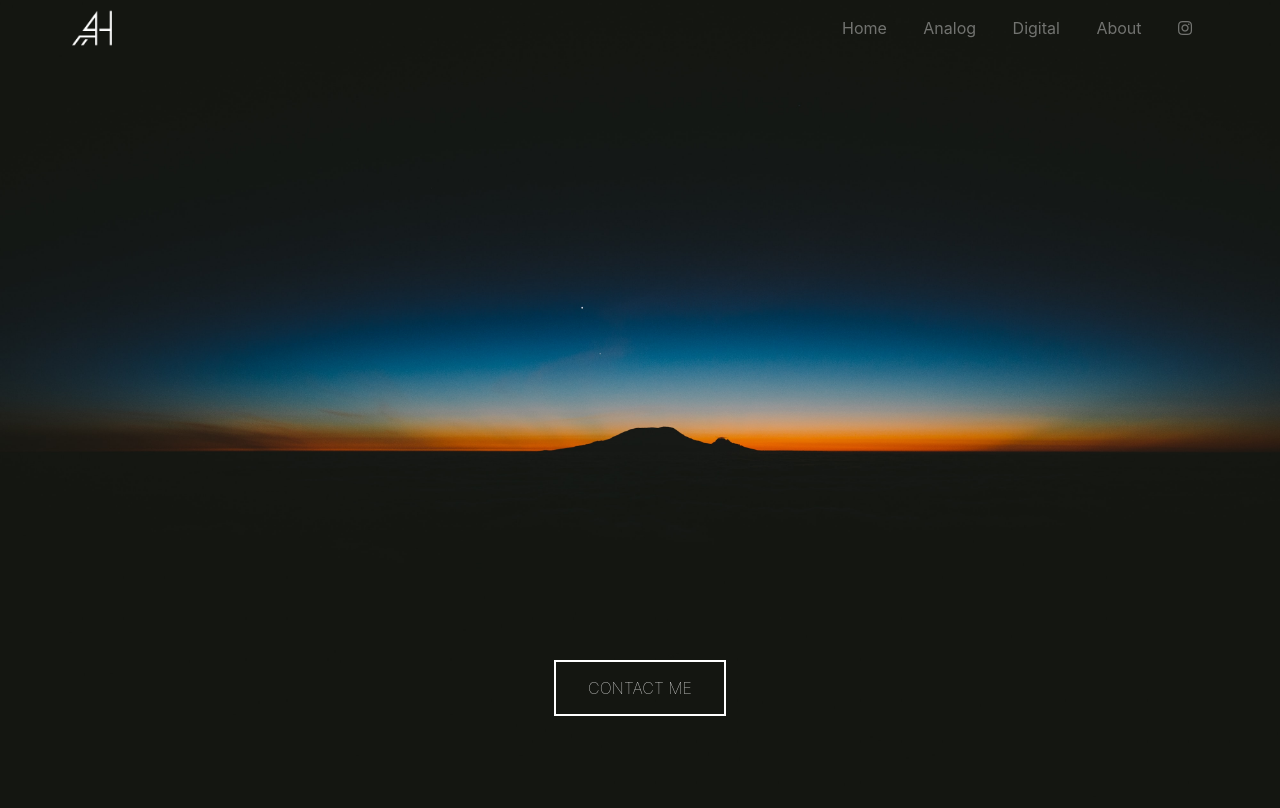
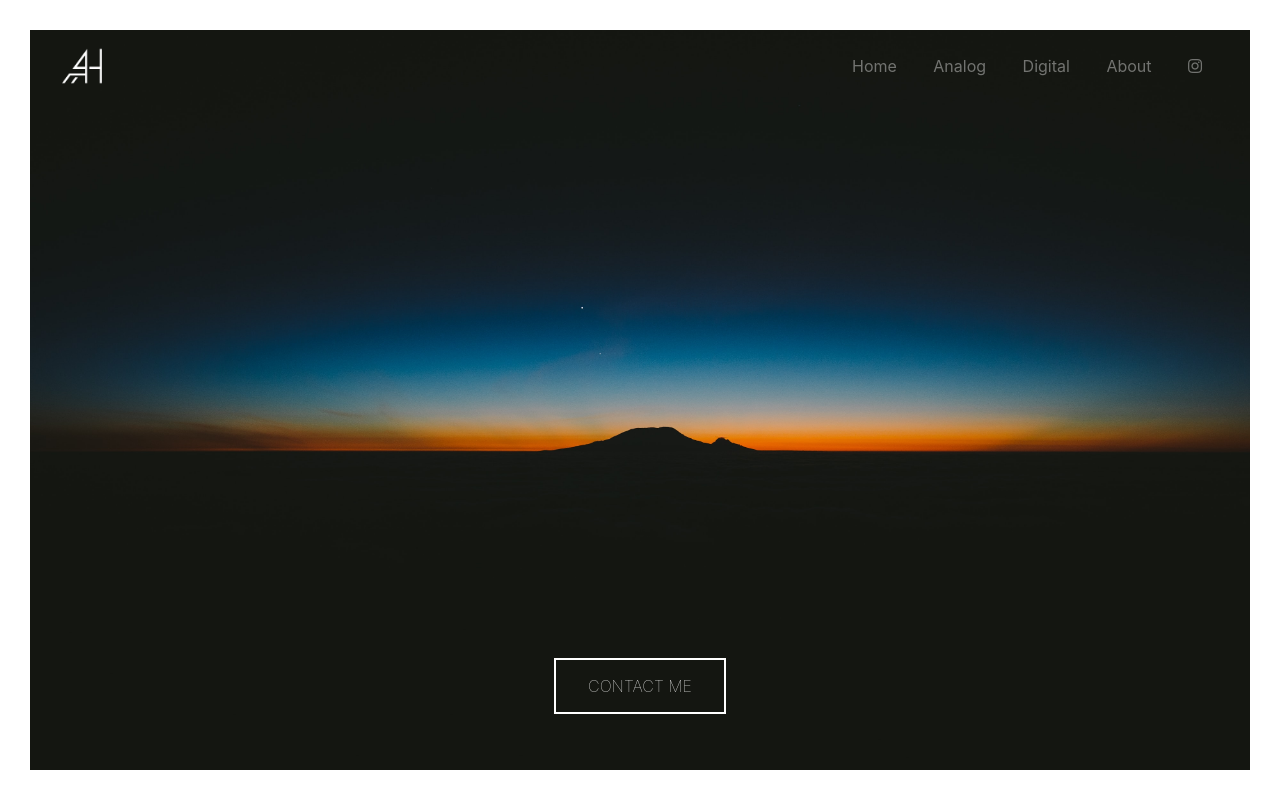
Before and after one commit to dub-G/personal-site, a plain HTML site: page index.html in a window 1280 px wide. Drawn offline with Linux system fonts and the light colour scheme.

Commit message:
added border

```diff
--- a/css/components/navbar.css
+++ b/css/components/navbar.css
@@ -4,7 +4,7 @@
 
 .navbar {
     height: 60px;
-    margin: 8px 72px 8px 72px;
+    margin: 16px 32px 16px 32px;
 }
 
 .nav-items {
--- a/css/style.css
+++ b/css/style.css
@@ -4,6 +4,13 @@ body {
     margin: 0;
     padding: 0;
     font-family: -apple-system, BlinkMacSystemFont, Segoe UI, Roboto, Oxygen-Sans, Ubuntu, Cantarell, Helvetica Neue, sans-serif;
+}
+
+.white-border {
+    width: 100%;
+    height: 100%;
+    border: 30px solid white;
+    box-sizing: border-box;
 }
 
 .homepage {
@@ -28,7 +35,7 @@ body {
 }
 
 .contact-box {
-    height: 80vh;
+    height: 80%;
     display: flex;
     justify-content: center;
     align-items: flex-end;
@@ -63,4 +70,8 @@ body {
     .desktop-only {
         display: none;
     }
+
+    .white-border {
+        border: none;
+    }
 }
--- a/index.html
+++ b/index.html
@@ -10,6 +10,7 @@
 </head>
 
 <body class="homepage">
+    <div class="white-border">
         <nav>
             <div id="myNav" class="navbar">
                 <span class="closebtn mobile-only">&times;</span>
@@ -29,6 +30,8 @@
         <div class="contact-box">
             <a href="mailto:luigi.manga92@gmail.com" class="btn-home">CONTACT ME</a>
         </div>
+    </div>
     <script src="script.js"></script>
 </body>
+
 </html>
```
Lines whose indentation alone changed are shown as unchanged.
